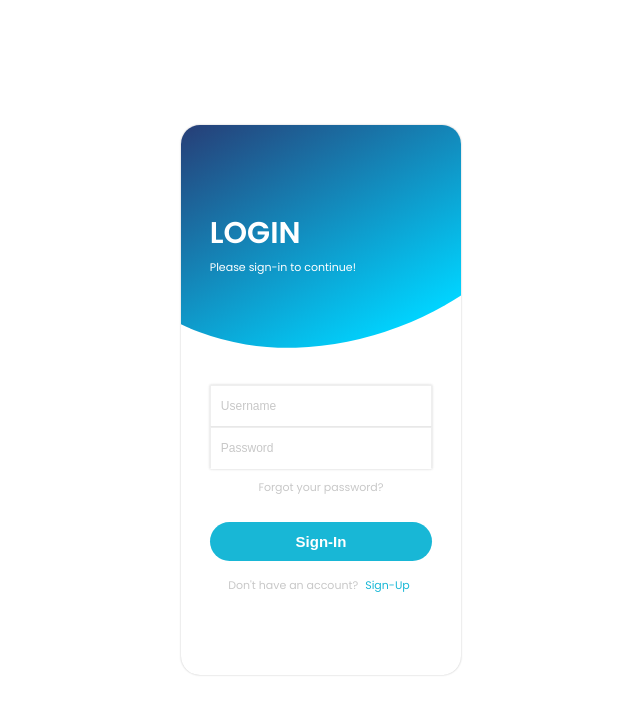
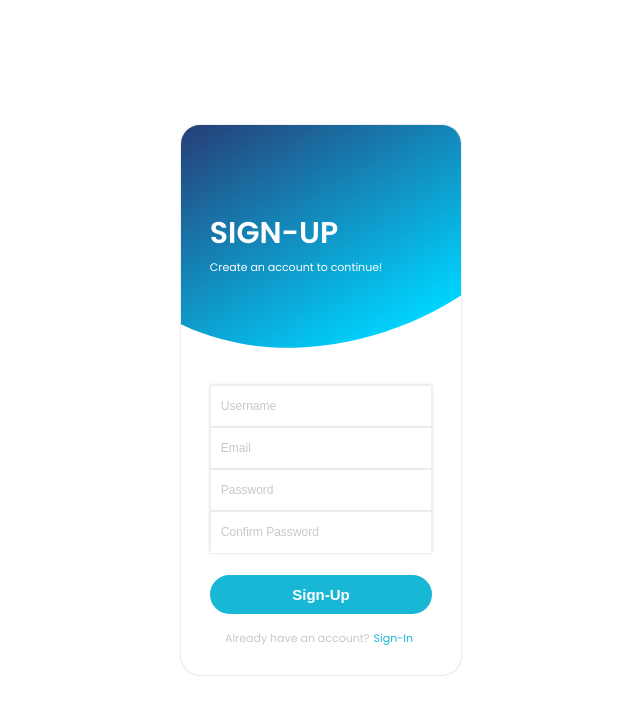
Before and after one commit to remediios/final-year-project, a React (Create React App) app in the folder front-end/fyp/: page /auth/signup in a window 1280 px wide. Shown: the top 714 px of the page, without its empty margins (319-959 px from the left). Built offline with nearby package versions, Linux system fonts and the light colour scheme; the HTML template or start-up script is replaced by a standard one.

Commit message:
UI fixing + packages update

```diff
--- a/front-end/fyp/package.json
+++ b/front-end/fyp/package.json
@@ -8,7 +8,6 @@
     "@testing-library/jest-dom": "^5.16.1",
     "@testing-library/react": "^12.1.2",
     "@testing-library/user-event": "^13.5.0",
-    "framer-motion": "^5.5.5",
     "react": "^17.0.2",
     "react-dom": "^17.0.2",
     "react-hook-form": "^7.22.2",
--- a/front-end/fyp/src/App.js
+++ b/front-end/fyp/src/App.js
@@ -18,7 +18,7 @@ function App() {
       <BrowserRouter>
         <AppContainer>
           <Routes>
-            <Route exact path="/" element={<HomePage />} />
+            <Route exact path="/*" element={<HomePage />} />
             <Route path="/auth/*" element={<Auth />} />
           </Routes>
         </AppContainer>
--- a/front-end/fyp/src/components/forms/Auth.js
+++ b/front-end/fyp/src/components/forms/Auth.js
@@ -1,5 +1,5 @@
 import React, { useState } from "react";
-//import { Routes, Route } from "react-router-dom";
+import { Routes, Route } from "react-router-dom";
 import {
   BackDrop,
   BoxContainer,
@@ -13,71 +13,22 @@ import SignIn from "./SignIn";
 import SignUp from "./SignUp";
 import { AuthContext } from "../../context/ContextAPI";
 
-const backdropVariants = {
-  expanded: {
-    width: "233%",
-    height: "1050px",
-    borderRadius: "20%",
-    transform: "rotate(60deg)",
-  },
-  collapsed: {
-    width: "160%",
-    height: "550px",
-    borderRadius: "50%",
-    transform: "rotate(60deg)",
-  },
-};
-
-const expandingTransition = {
-  type: "spring",
-  duration: 2.3,
-  stiffness: 30,
-};
-
 const Auth = () => {
-  const [isExpanded, setExpanded] = useState(false);
-  const [active, setActive] = useState("signin");
-
-  const playExpandingAnimation = () => {
-    setExpanded(true);
-    setTimeout(() => {
-      setExpanded(false);
-    }, expandingTransition.duration * 1000 - 1500);
-  };
-
-  const switchToSignup = () => {
-    playExpandingAnimation();
-    setTimeout(() => {
-      setActive("signup");
-    }, 400);
-  };
-
-  const switchToSignin = () => {
-    playExpandingAnimation();
-    setTimeout(() => {
-      setActive("signin");
-    }, 400);
-  };
-
-  const contextValue = { switchToSignup, switchToSignin, active };
+  const [current, setCurrent] = useState("signin");
+  const contextValues = { current, setCurrent };
 
   return (
-    <AuthContext.Provider value={contextValue}>
+    <AuthContext.Provider value={contextValues}>
       <BoxContainer>
         <TopContainer>
-          <BackDrop
-            initial={false}
-            animate={isExpanded ? "expanded" : "collapsed"}
-            variants={backdropVariants}
-            transition={expandingTransition}
-          />
-          {active === "signin" && (
+          <BackDrop />
+          {current === "signin" && (
             <HeaderContainer>
               <HeaderText>LOGIN</HeaderText>
               <SmallText>Please sign-in to continue!</SmallText>
             </HeaderContainer>
           )}
-          {active === "signup" && (
+          {current === "signup" && (
             <HeaderContainer>
               <HeaderText>SIGN-UP</HeaderText>
               <SmallText>Create an account to continue!</SmallText>
@@ -85,13 +36,11 @@ const Auth = () => {
           )}
         </TopContainer>
         <InnerContainer>
-          {/* <Routes>
+          <Routes>
             <Route path="/*" element={<SignIn />} />
             <Route path="signin" element={<SignIn />} />
             <Route path="signup" element={<SignUp />} />
-          </Routes> */}
-          {active === "signin" && <SignIn />}
-          {active === "signup" && <SignUp />}
+          </Routes>
         </InnerContainer>
       </BoxContainer>
     </AuthContext.Provider>
--- a/front-end/fyp/src/components/forms/SignIn.js
+++ b/front-end/fyp/src/components/forms/SignIn.js
@@ -11,7 +11,10 @@ import { Margin } from "./Margin";
 import { AuthContext } from "../../context/ContextAPI";
 
 const SignIn = () => {
-  const { switchToSignup } = useContext(AuthContext);
+  const { current, setCurrent } = useContext(AuthContext);
+
+  console.log(current);
+
   return (
     <FormBoxContainer>
       <FormContainer id="signin">
@@ -35,9 +38,11 @@ const SignIn = () => {
         Sign-In
       </SubmitButton>
       <Margin direction="vertical" margin="1em" />
-      <MutedLink>
+      <MutedLink href="/auth/signup">
         Don't have an account?{" "}
-        <BoldLink onClick={switchToSignup}>Sign-Up</BoldLink>
+        <BoldLink href="/auth/signup" onClick={setCurrent("signin")}>
+          Sign-Up
+        </BoldLink>
       </MutedLink>
     </FormBoxContainer>
   );
--- a/front-end/fyp/src/components/forms/SignUp.js
+++ b/front-end/fyp/src/components/forms/SignUp.js
@@ -12,9 +12,9 @@ import { Margin } from "./Margin";
 import { useForm } from "react-hook-form";
 
 const SignUp = () => {
-  const { switchToSignin } = useContext(AuthContext);
-  const { register, handleSubmit, errors } = useForm();
-
+  const { register, handleSubmit } = useForm();
+  const { current, setCurrent } = useContext(AuthContext);
+  console.log(current);
   const onSubmit = (data) => {
     console.log(JSON.stringify(data));
     return;
@@ -57,9 +57,11 @@ const SignUp = () => {
         Sign-Up
       </SubmitButton>
       <Margin direction="vertical" margin="1em" />
-      <MutedLink>
+      <MutedLink href="/auth/signin">
         Already have an account?
-        <BoldLink onClick={switchToSignin}>Sign-In</BoldLink>
+        <BoldLink href="/auth/signin" onClick={setCurrent("signup")}>
+          Sign-In
+        </BoldLink>
       </MutedLink>
     </FormBoxContainer>
   );
--- a/front-end/fyp/src/styles/forms/Global.js
+++ b/front-end/fyp/src/styles/forms/Global.js
@@ -1,5 +1,4 @@
 import styled from "styled-components";
-import { motion } from "framer-motion";
 
 export const BoxContainer = styled.div`
   width: 280px;
@@ -30,7 +29,7 @@ export const InnerContainer = styled.div`
   padding: 0 1.8em;
 `;
 
-export const BackDrop = styled(motion.div)`
+export const BackDrop = styled.div`
   width: 160%;
   height: 550px;
   position: absolute;
```
Also changed, not shown: 1 other file (tests, documents, lock files or other folders).
